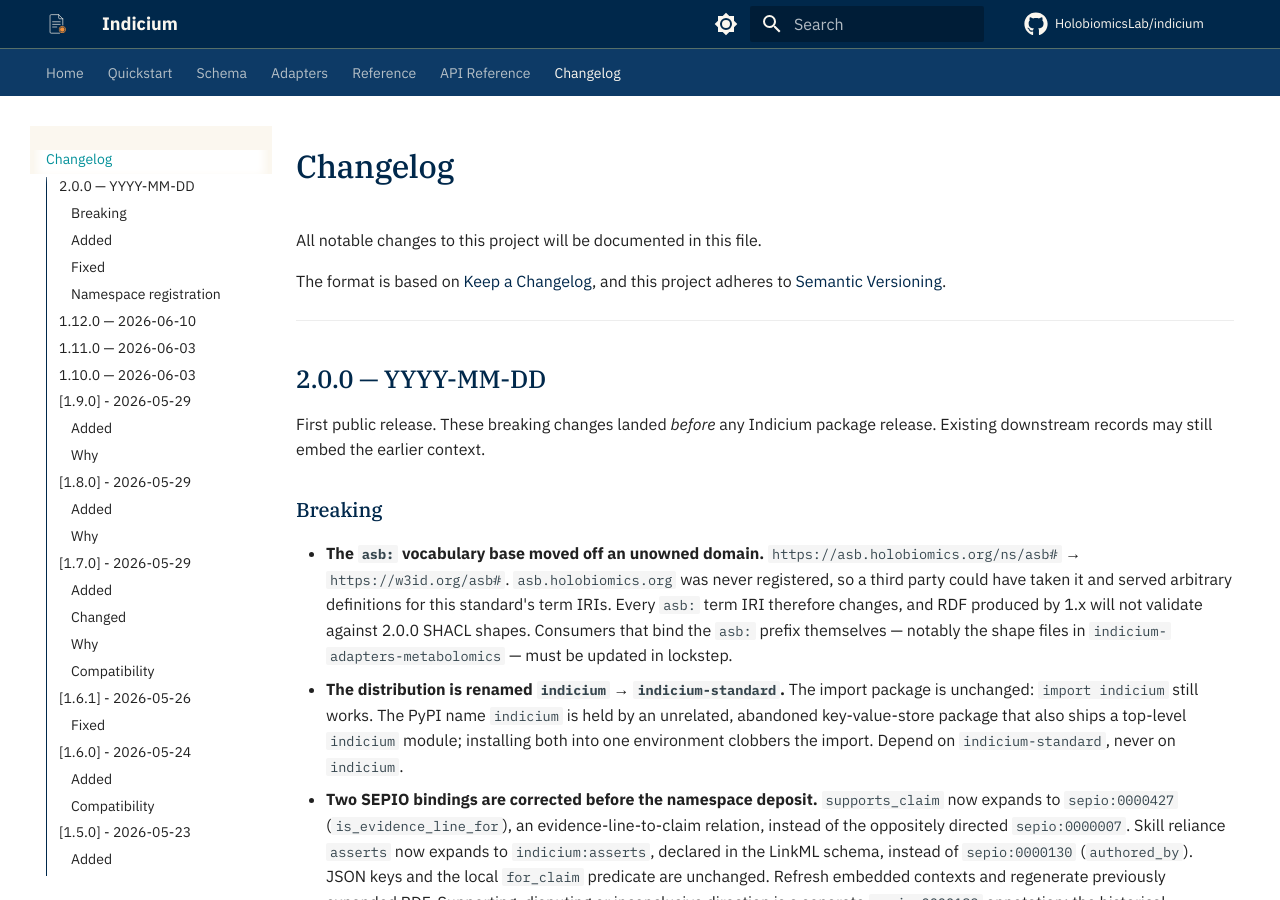
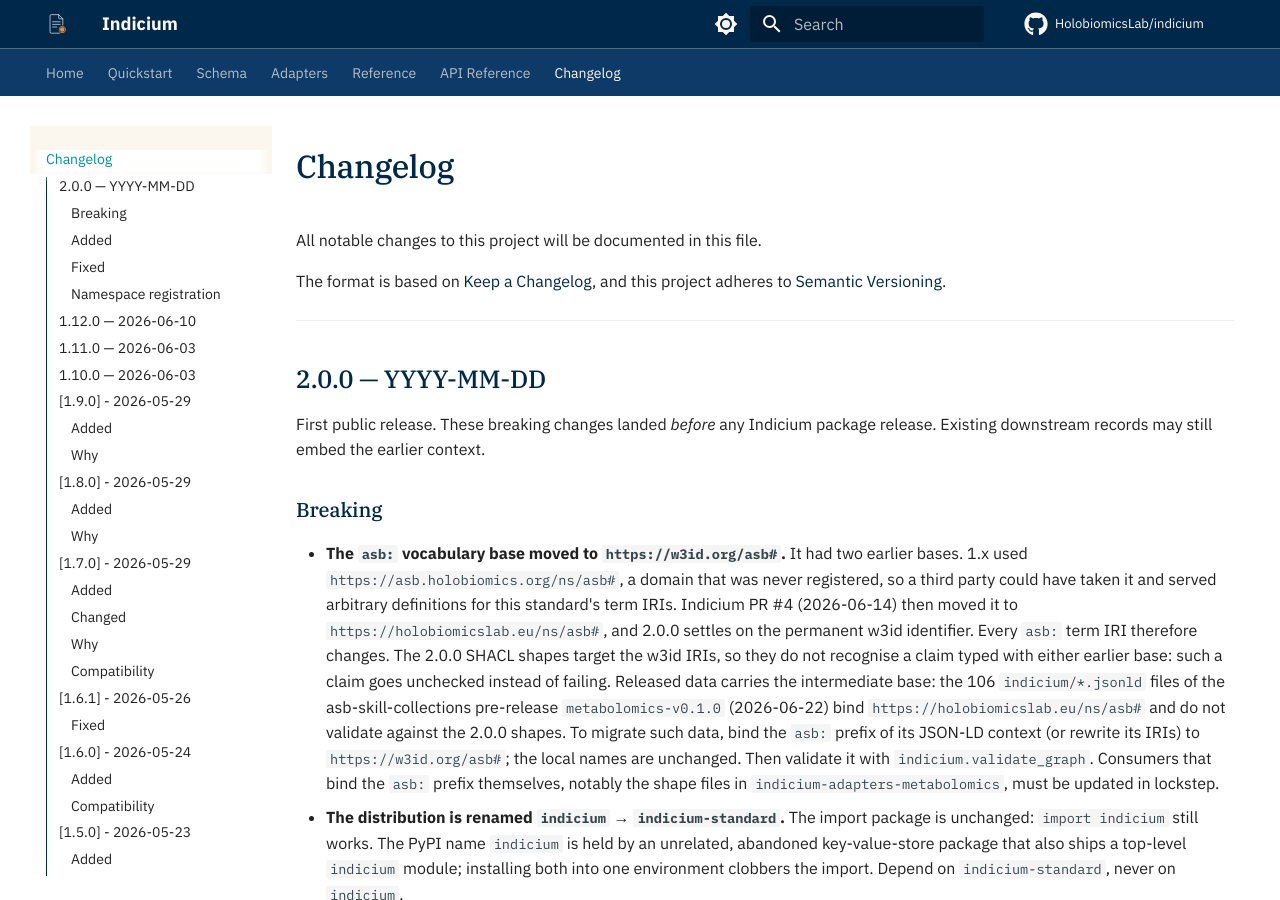
Before and after one commit to HolobiomicsLab/indicium, an MkDocs documentation site: the page built from docs/changelog.md, in a window 1280 px wide and 900 px high. Built offline with MkDocs 1.6.1 and Material for MkDocs 9.7.7, drawn with Linux system fonts in a browser that asks for light colours; comment, search, counter and statistics services are not loaded.

Commit message:
docs(changelog): name both earlier asb: bases in the 2.0.0 entry
The Breaking entry named only the 1.x base, asb.holobiomics.org. Indicium
PR #4 had moved the base to holobiomicslab.eu/ns/asb# before 2.0.0
settled on w3id.org/asb#, and released data carries that intermediate
base: the 106 indicium/*.jsonld files of the asb-skill-collections
pre-release metabolomics-v0.1.0 bind it and do not validate against the
2.0.0 shapes. The entry now names both bases, says claims typed with
either go unchecked by the 2.0.0 shapes, and gives the migration: rebind
the asb: prefix to the w3id base, local names unchanged.

Co-Authored-By: Claude Opus 5.5 <noreply@anthropic.com>

```diff
--- a/docs/changelog.md
+++ b/docs/changelog.md
@@ -13,13 +13,22 @@ First public release. These breaking changes landed *before* any Indicium packag
 release. Existing downstream records may still embed the earlier context.
 
 ### Breaking
-- **The `asb:` vocabulary base moved off an unowned domain.**
-  `https://asb.holobiomics.org/ns/asb#` → `https://w3id.org/asb#`.
-  `asb.holobiomics.org` was never registered, so a third party could have taken it
-  and served arbitrary definitions for this standard's term IRIs. Every `asb:` term
-  IRI therefore changes, and RDF produced by 1.x will not validate against 2.0.0
-  SHACL shapes. Consumers that bind the `asb:` prefix themselves — notably the
-  shape files in `indicium-adapters-metabolomics` — must be updated in lockstep.
+- **The `asb:` vocabulary base moved to `https://w3id.org/asb#`.** It had two
+  earlier bases. 1.x used `https://asb.holobiomics.org/ns/asb#`, a domain that was
+  never registered, so a third party could have taken it and served arbitrary
+  definitions for this standard's term IRIs. Indicium PR #4 (2026-06-14) then moved
+  it to `https://holobiomicslab.eu/ns/asb#`, and 2.0.0 settles on the permanent
+  w3id identifier. Every `asb:` term IRI therefore changes. The 2.0.0 SHACL shapes
+  target the w3id IRIs, so they do not recognise a claim typed with either earlier
+  base: such a claim goes unchecked instead of failing.
+  Released data carries the intermediate base: the 106 `indicium/*.jsonld` files of
+  the asb-skill-collections pre-release `metabolomics-v0.1.0` (2026-06-22) bind
+  `https://holobiomicslab.eu/ns/asb#` and do not validate against the 2.0.0 shapes.
+  To migrate such data, bind the `asb:` prefix of its JSON-LD context (or rewrite
+  its IRIs) to `https://w3id.org/asb#`; the local names are unchanged. Then validate
+  it with `indicium.validate_graph`. Consumers that bind the `asb:` prefix
+  themselves, notably the shape files in `indicium-adapters-metabolomics`, must be
+  updated in lockstep.
 - **The distribution is renamed `indicium` → `indicium-standard`.** The import
   package is unchanged: `import indicium` still works. The PyPI name `indicium` is
   held by an unrelated, abandoned key-value-store package that also ships a
```
Also changed, not shown: CHANGELOG.md (+16 -7 lines).
